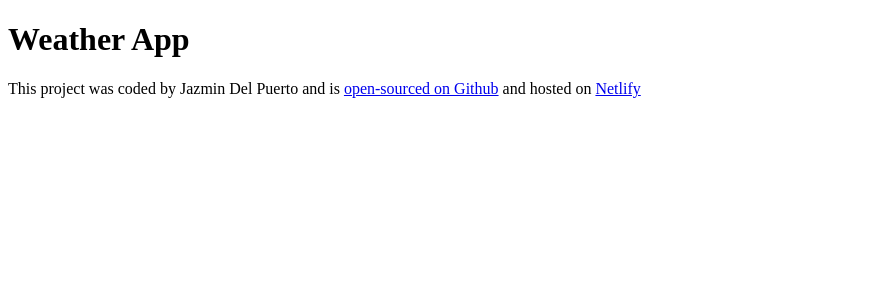
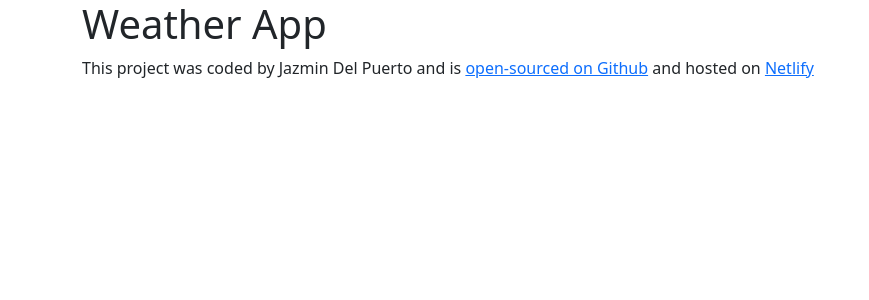
Before and after one commit to jazmindelp/react-weather-app, a React (Create React App) app: page / in a window 1280 px wide. Shown: the top 300 px of the page, without its empty margins (0-869 px from the left). Built offline with nearby package versions, Linux system fonts and the light colour scheme.

Commit message:
Added bootstrap

```diff
--- a/package.json
+++ b/package.json
@@ -6,6 +6,7 @@
     "@testing-library/jest-dom": "^5.17.0",
     "@testing-library/react": "^13.4.0",
     "@testing-library/user-event": "^13.5.0",
+    "bootstrap": "^5.3.2",
     "react": "^18.2.0",
     "react-dom": "^18.2.0",
     "react-scripts": "5.0.1",
--- a/src/App.js
+++ b/src/App.js
@@ -3,6 +3,7 @@ import "./App.css";
 export default function App() {
   return (
     <div className="App">
+      <div className="container">
         <h1> Weather App </h1>
         <footer>
           This project was coded by Jazmin Del Puerto and is{" "}
@@ -23,5 +24,6 @@ export default function App() {
           </a>
         </footer>
       </div>
+    </div>
   );
 }
```
Also changed, not shown: src/index.js (+6 -6 lines), 1 other file (tests, documents, lock files or other folders). Lines whose indentation alone changed are shown as unchanged.
